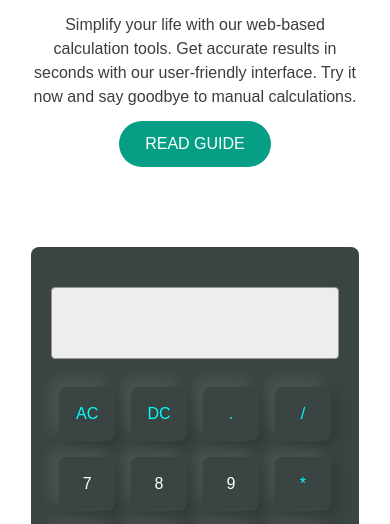
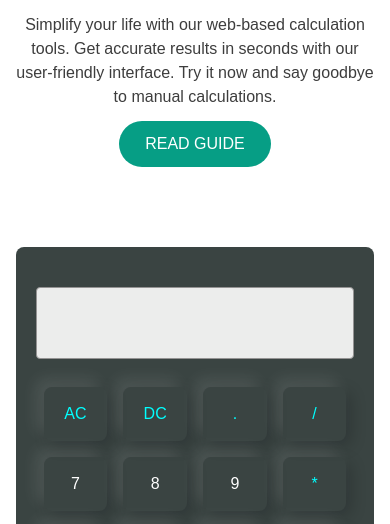
Before and after one commit to nnadipeter/nnadicalculator, a plain HTML site: page index.html in a window 390 px wide. Shown: the part 272-796 px from the top of the page. Drawn offline with Linux system fonts and the light colour scheme.

Commit message:
second commit

```diff
--- a/CSS/style.css
+++ b/CSS/style.css
@@ -161,7 +161,7 @@ form input.operator {
     flex-direction: column;
     align-items: center;
     justify-content: center;
-    padding: 6rem 8%;
+    padding: 6rem 4%;
   }
 
   /* -----.leftContent, .rightContent {
```
